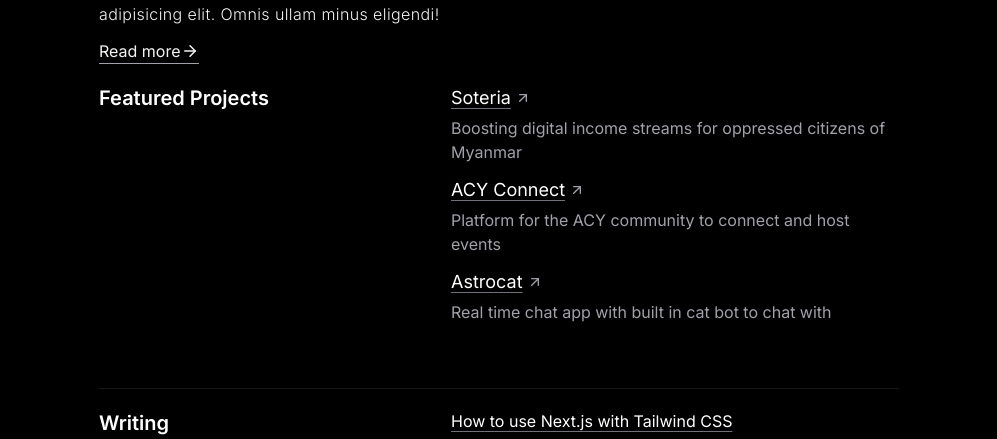
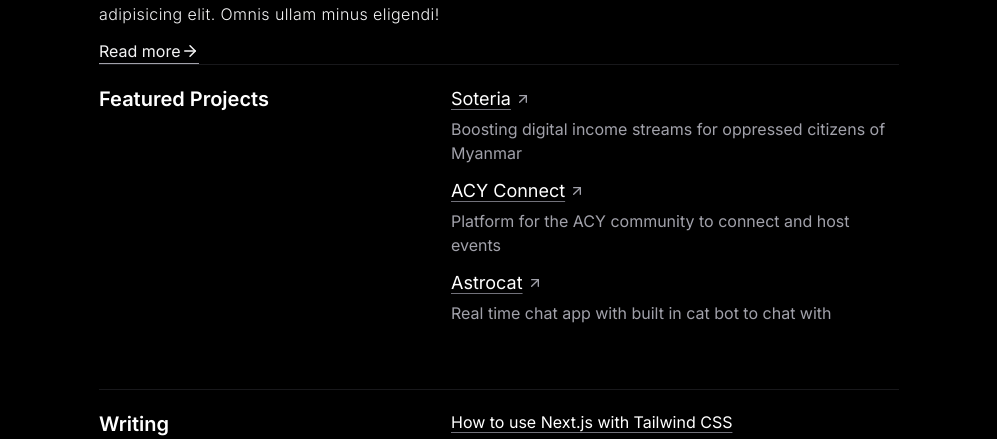
Before and after one commit to JstVex/portfolio, a Next.js app: page / in a window 1280 px wide. Shown: the part 321-760 px from the top of the page, without its empty margins (141-1138 px from the left). Built offline with nearby package versions, Linux system fonts and the light colour scheme.

Commit message:
Change border to top instead of bottom

```diff
--- a/components/Layouts/Section.tsx
+++ b/components/Layouts/Section.tsx
@@ -5,7 +5,7 @@
 
 const Section: React.FC<SectionProps> = ({ title, children }) => {
     return (
-        <section className="mt-5 pb-16 border-b border-zinc-900 md:flex md:justify-between md:items-start">
+        <section className="pt-5 pb-16 border-t border-zinc-900 md:flex md:justify-between md:items-start">
             <h2 className="text-xl font-semibold my-3 md:my-0">
                 {title}
             </h2>
```
